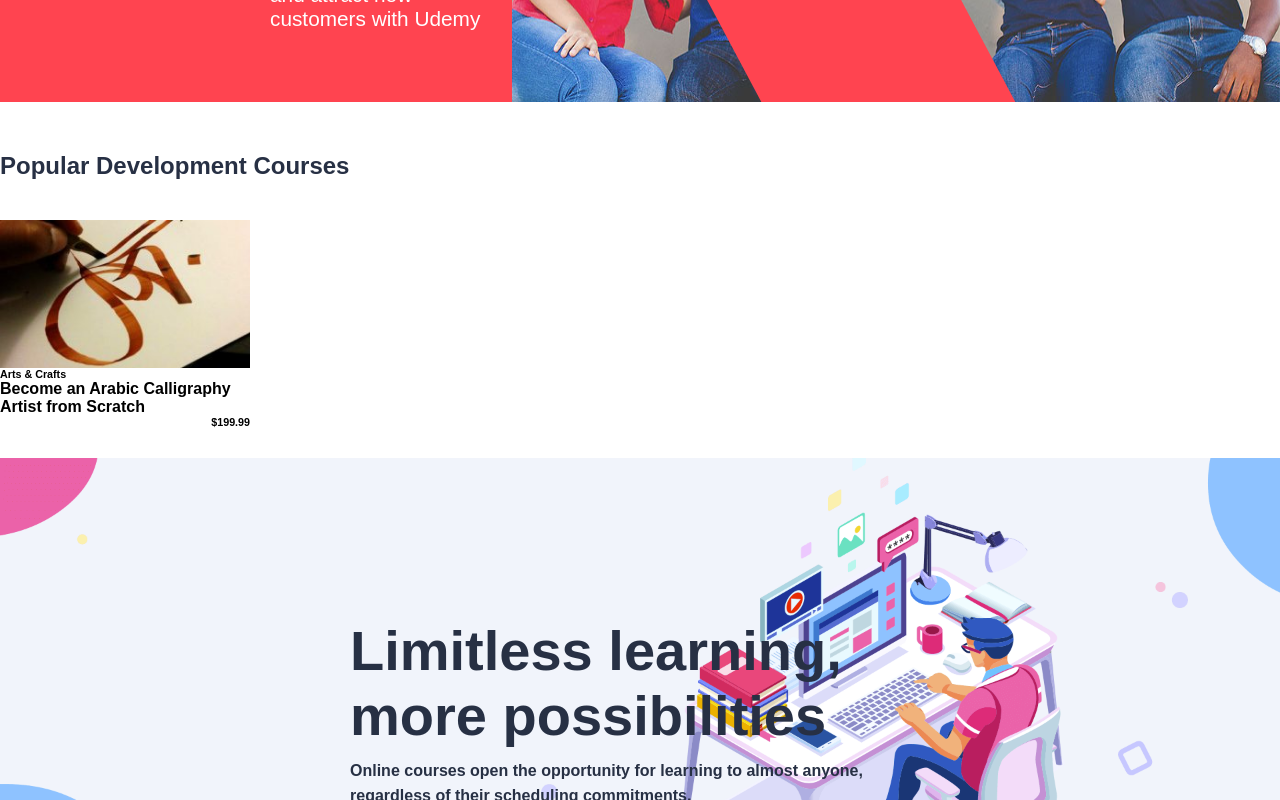
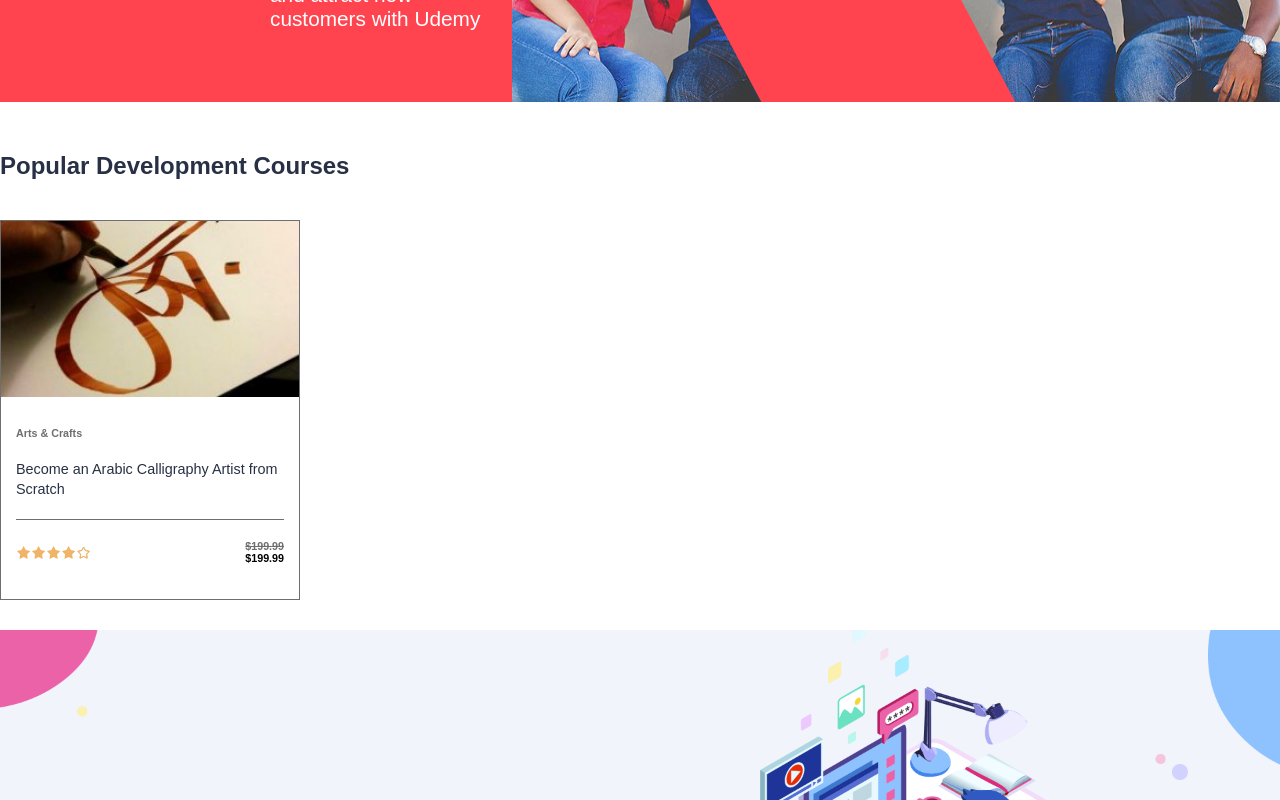
Before and after one commit to Riccardo15Pinto/proj-html-vuejs, a Vue app: page / in a window 1280 px wide. Shown: the part 538-1338 px from the top of the page. Built offline with nearby package versions, Linux system fonts and the light colour scheme.

Commit message:
set all card and retro-card

```diff
--- a/src/components/sub-components/CourseCard.vue
+++ b/src/components/sub-components/CourseCard.vue
@@ -7,11 +7,11 @@ export default {
     },
     props: {
         item: 'object',
-        average: 'string',
     },
     computed: {
         currentAverage() {
-            return this.average;
+            console.log(this.item.average)
+            return parseInt(this.item.average);
         }
     },
     methods: {
@@ -30,19 +30,53 @@ export default {
         <figure>
             <img :src="getImageUrl(item.imagePathM)" alt="">
         </figure>
-        <div>
-            <div class="">
+        <div class="card-content">
+            <div class="title">
                 <h6>{{ item.category }}</h6>
                 <h4>{{ item.title }}</h4>
             </div>
             <div class="info-card">
                 <div class="average">
-                    <img :src="getImageUrl('starfull.svg')" alt="" v-for=" n in currentAverage">
-                    <!-- <img :src="getImageUrl('staremptyl.svg')" alt="" v-for="item in 5 - currentAverage"> -->
+                    <img :src="getImageUrl('starfull.svg')" alt="" v-for="n in currentAverage">
+                    <img :src="getImageUrl('staremptyl.svg')" alt="" v-for="n in 5 - currentAverage">
                 </div>
                 <div>
-                    <h6>{{ item.price }}</h6>
+                    <h6 class="price">{{ item.actualPrice }}</h6>
                     <h6>{{ item.actualPrice }}</h6>
+                </div>
+            </div>
+        </div>
+
+        <div class="retro-card">
+            <div class="author">
+                <figure>
+                    <img :src="getImageUrl(item.teacherImage)" alt="">
+                </figure>
+                <h6>{{ item.teacher }}</h6>
+            </div>
+            <div class="description">
+
+                <h2>{{ item.title }}</h2>
+                <p>{{ item.description }}</p>
+
+                <div class="time">
+                    <fontAwesomeIcon icon="fa-regular fa-clock" />
+                    <span>{{ item.time }}</span>
+                </div>
+            </div>
+            <div class="footer-card">
+                <button>PREVIEW THIS COURSE</button>
+                <div class="container-footer-card">
+                    <div class="like-it">
+                        <div class="circle">
+                            <fontAwesomeIcon icon="fa-regular fa-heart" class="heart" />
+                        </div>
+                        <span>Add to Whishlist</span>
+                    </div>
+                    <div class="retro-price">
+                        <h6 class="price">{{ item.price }}</h6>
+                        <h6>{{ item.actualPrice }}</h6>
+                    </div>
                 </div>
             </div>
         </div>
@@ -53,22 +87,172 @@ export default {
 @use '../../scss/partials/vars' as *;
 
 .card {
-    width: 250px;
+    border: 1px solid $darkgrey;
+    width: 300px;
+    position: relative;
 
     figure {
         width: 100%;
     }
 
-    .info-card {
-        display: flex;
-        align-items: center;
-        justify-content: space-between;
+    .card-content {
+        padding: 15px;
 
-        .average {
+        .title {
+            border-bottom: 1px solid $darkgrey;
+
+            h6 {
+                margin-top: 15px;
+                color: $darkgrey;
+            }
+
+            h4 {
+                color: $blue;
+                font-weight: lighter;
+                font-size: 0.9rem;
+                margin: 20px 0;
+                line-height: 20px;
+            }
+        }
+
+        .info-card {
             display: flex;
             align-items: center;
-            width: 50px;
+            justify-content: space-between;
+            padding: 20px 0;
+
+            .average {
+                display: flex;
+                align-items: center;
+                width: 20px;
+            }
+
+            .price {
+                text-decoration: line-through;
+                color: $darkgrey;
+            }
         }
+    }
+
+    .retro-card {
+        position: absolute;
+        display: none;
+        top: 0;
+        background-color: $white;
+        height: 100%;
+        padding: 20px;
+
+        .author {
+            display: flex;
+            align-items: center;
+
+            figure {
+                width: 30px;
+
+                img {
+                    border-radius: 50%;
+                }
+            }
+
+            h6 {
+                margin-left: 10px;
+                color: $darkgrey;
+            }
+        }
+
+        .description {
+            margin: 10px 0;
+
+            h2 {
+                font-size: 1rem;
+                margin-bottom: 10px;
+            }
+
+            p {
+                color: $darkgrey;
+                line-height: 20px;
+                font-size: 0.9rem;
+                font-weight: lighter;
+            }
+
+            .time {
+                color: $blue;
+                margin: 10px 0;
+
+                span {
+                    padding-left: 10px;
+                }
+            }
+        }
+
+        .footer-card {
+            button {
+                padding: 20px 40px;
+                background-color: $red;
+                color: white;
+                font-weight: bolder;
+                border: none;
+                transition: color ease-in-out 3s;
+                background: linear-gradient(to right, $green 50%, $lightBlue 50%);
+                background-size: 200% 100%;
+                background-position: right bottom;
+                transition: all .5s ease-out;
+                cursor: pointer;
+                width: 100%;
+
+                &:hover {
+                    background-position: left bottom;
+                }
+            }
+
+            .container-footer-card {
+                display: flex;
+                align-items: center;
+                justify-content: space-between;
+                margin: 20px 0;
+
+                .like-it {
+                    display: flex;
+                    align-items: center;
+                    cursor: pointer;
+
+                    .circle {
+                        width: 40px;
+                        height: 40px;
+                        border: 1px solid $blue;
+                        border-radius: 50%;
+                        display: flex;
+                        align-items: center;
+                        justify-content: center;
+
+                        .heart {
+                            color: $red;
+                        }
+                    }
+
+                    span {
+                        font-size: 0.8rem;
+                        padding-left: 10px;
+                    }
+
+                }
+
+                .retro-price {
+                    display: flex;
+                    align-items: center;
+
+                    .price {
+                        color: $darkgrey;
+                        text-decoration: line-through;
+                        margin-right: 10px;
+                    }
+                }
+            }
+        }
+    }
+
+    &:hover .retro-card {
+        display: block;
     }
 }
 </style>
```
